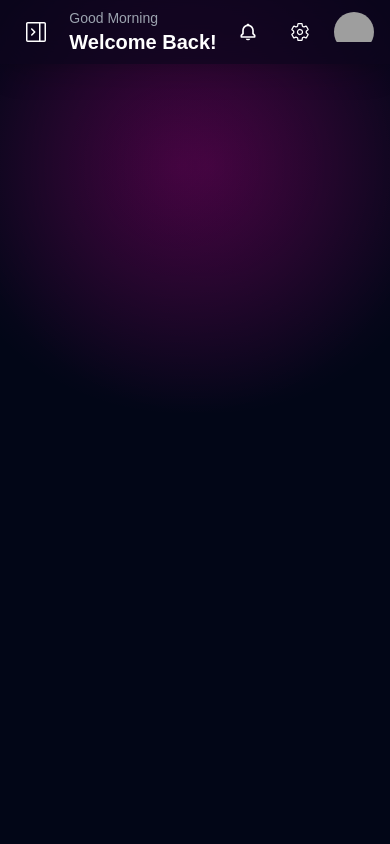
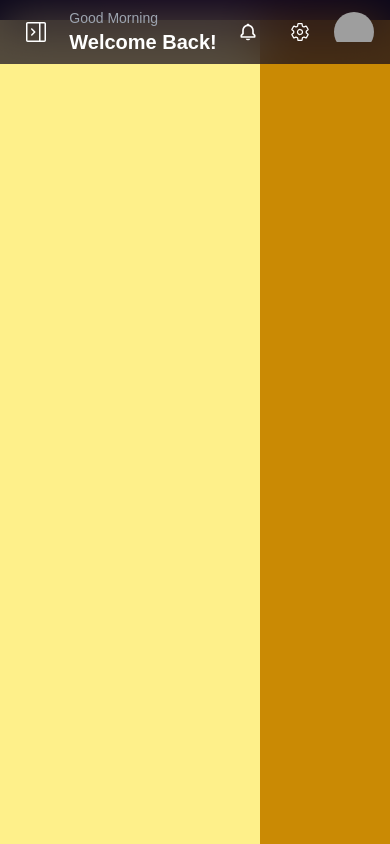
Before and after one commit to Himanshuu23/syncme, a Next.js app: page / in a window 390 px wide. Built offline with nearby package versions, Linux system fonts and the light colour scheme; grey boxes are pictures that could not be loaded.

Commit message:
fixed bug

```diff
--- a/src/app/layout.js
+++ b/src/app/layout.js
@@ -1,4 +1,4 @@
-"use client"
+"use client";
 import "./globals.css";
 
 import { useState } from "react";
@@ -12,19 +12,15 @@ export default function RootLayout({ children }) {
     <html lang="en">
       <body>
         <div className="relative min-h-screen bg-slate-950 overflow-hidden">
-          <div className="z-0 absolute bottom-0 left-[-10%] right-0 top-[-10%] size-[500px] rounded-full bg-[radial-gradient(circle_farthest-side,rgba(255,0,182,.15),rgba(255,255,255,0))]" />
+          <div className="-z-0 absolute bottom-0 left-[-10%] right-0 top-[-10%] size-[500px] rounded-full bg-[radial-gradient(circle_farthest-side,rgba(255,0,182,.15),rgba(255,255,255,0))]" />
           <div className="z-0 absolute bottom-0 right-[-10%] top-[-10%] size-[500px] rounded-full bg-[radial-gradient(circle_farthest-side,rgba(255,0,182,.15),rgba(255,255,255,0))]" />
-          <Navbar isSidebarOpen={isSidebarOpen} setIsSidebarOpen={setIsSidebarOpen} />
-          <Sidebar isOpen={isSidebarOpen} setIsOpen={setIsSidebarOpen} />
-          <main
-            className={`
-        pt-16
-        ${isSidebarOpen ? "lg:ml-60" : "ml-0"}
-        transition-all duration-300 ease-in-out
-      `}
-          ></main>
-
-          {children}
+          <Navbar
+            isSidebarOpen={isSidebarOpen}
+            setIsSidebarOpen={setIsSidebarOpen}
+          />
+          <div className={`flex ${isSidebarOpen ? 'ml-64' : 'w-full'} transition-all`}>
+            {children}
+          </div>
         </div>
       </body>
     </html>
--- /dev/null
+++ b/src/app/page.js
@@ -0,0 +1,20 @@
+
+
+
+
+export default function Home() {
+  return (
+    <>
+    <div className="z-10 absolute w-full grid grid-cols-3 pt-[5%]">
+      <div className="col-span-2 bg-yellow-200 h-[100vh]">
+
+      </div>
+      <div className="bg-yellow-600"></div>
+    </div>
+
+    </>
+
+
+
+  );
+}
--- a/src/app/page.jsx
+++ /dev/null
@@ -1,11 +0,0 @@
-// pages/index.js
-import DashboardLayout from '../components/DashboardLayout';
-// import ActivityCards from '../components/ActivityCards';
-import Schedule from '../components/Schedule';
-
-export default function Home() {
-  return (
-    <DashboardLayout/>
-
-  );
-}
--- a/src/components/DashboardLayout.js
+++ b/src/components/DashboardLayout.js
@@ -1,15 +1,15 @@
-// components/DashboardLayout.js
-import Sidebar from './Sidebar';
+// // components/DashboardLayout.js
+// import Sidebar from './Sidebar';
 
-const DashboardLayout = ({ children }) => {
-  return (
-    <div className="flex">
-      <Sidebar />
-      <main className="flex-1 p-8">
-        {children}
-      </main>
-    </div>
-  );
-};
+// const DashboardLayout = ({ children }) => {
+//   return (
+//     <div className="flex">
+//       <Sidebar />
+//       <main className="flex-1 p-8">
+//         {children}
+//       </main>
+//     </div>
+//   );
+// };
 
-export default DashboardLayout;
+// export default DashboardLayout;
--- a/src/components/Navbar.jsx
+++ b/src/components/Navbar.jsx
@@ -15,7 +15,7 @@ const Navbar = ({ isSidebarOpen, setIsSidebarOpen }) => {
   return (
     <>
       {/* Sidebar Component */}
-      {isSidebarOpen && <Sidebar />}
+      {isSidebarOpen && <Sidebar isOpen={isSidebarOpen} setIsOpen={setIsSidebarOpen} />}
       <nav className={`
         fixed top-0 right-0 h-16
         ${isSidebarOpen ? 'lg:w-[calc(100%-260px)]' : 'w-full'}
@@ -25,8 +25,8 @@ const Navbar = ({ isSidebarOpen, setIsSidebarOpen }) => {
         bg-[#0E071D]
         bg-opacity-70
         backdrop-blur-xl
-        shadow-xl
-        z-20
+        shadow-xlx
+        z-50
       `}>
         {/* Hamburger Menu Button */}
         <button onClick={() => setIsSidebarOpen(!isSidebarOpen)} className="p-2">
--- a/src/components/Schedule.js
+++ /dev/null
@@ -1,30 +0,0 @@
-// components/Schedule.js
-import Link from "next/link";
-
-const Schedule = () => {
-    const scheduleItems = [
-      { day: 'Monday', activity: 'Stretch', time: '08:00', reps: '20 Pieces' },
-      { day: 'Tuesday', activity: 'Back Stretch', time: '06:00', reps: '10 Round' },
-      { day: 'Wednesday', activity: 'Yoga', time: '08:00', reps: '20 min' }
-    ];
-
-    return (
-      <div className="bg-white rounded-lg p-6">
-        <div className="flex justify-between mb-4">
-          <h2 className="text-xl font-bold">My Schedule</h2>
-          <Link href="/schedule" className="text-orange-500">View All</Link>
-        </div>
-        {scheduleItems.map((item, index) => (
-          <div key={index} className="flex items-center justify-between py-3 border-b">
-            <div>
-              <h3 className="font-medium">{item.day}</h3>
-              <p className="text-gray-500">{item.activity} at {item.time}</p>
-            </div>
-            <span className="text-orange-500">{item.reps}</span>
-          </div>
-        ))}
-      </div>
-    );
-  };
-
-  export default Schedule;
--- a/src/components/Sidebar.js
+++ b/src/components/Sidebar.js
@@ -27,7 +27,7 @@ const Sidebar = ({ isOpen, setIsOpen }) => {
   ];
 
   return (
-    <div className={`w-64 h-screen border-r-2 bg-transparent backdrop-blur-sm shadow-lg ${isOpen ? 'block' : 'hidden'} flex flex-col justify-between`}>
+    <div className={`w-2/12   absolute  h-screen border-r-2 bg-transparent backdrop-blur-sm shadow-lg ${isOpen ? 'block' : 'hidden'} flex flex-col justify-between`}>
       <div className="p-4">
         <div className="border-b-2">
           <div className="flex items-center mb-8 justify-self-center">
```
Also changed, not shown: public/profile_photo.jpg (renamed from src/public/profile_photo.jpg), src/app/public/profile_photo.jpg (added).
